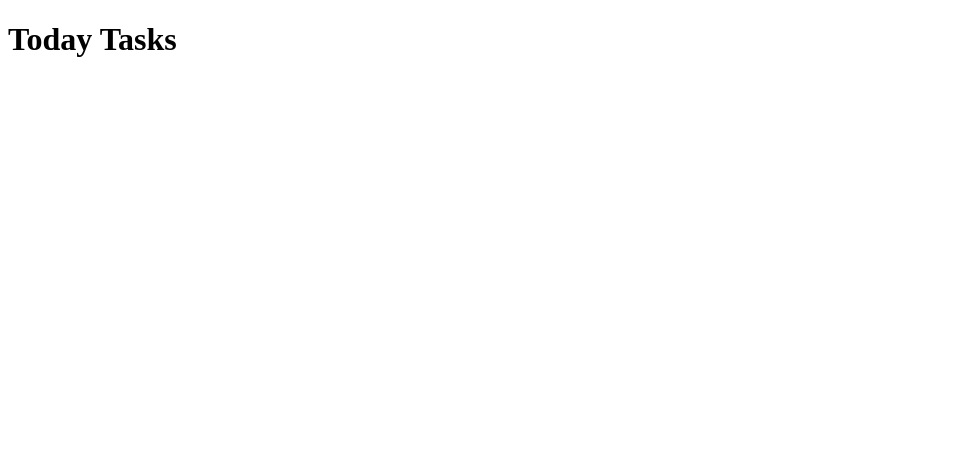
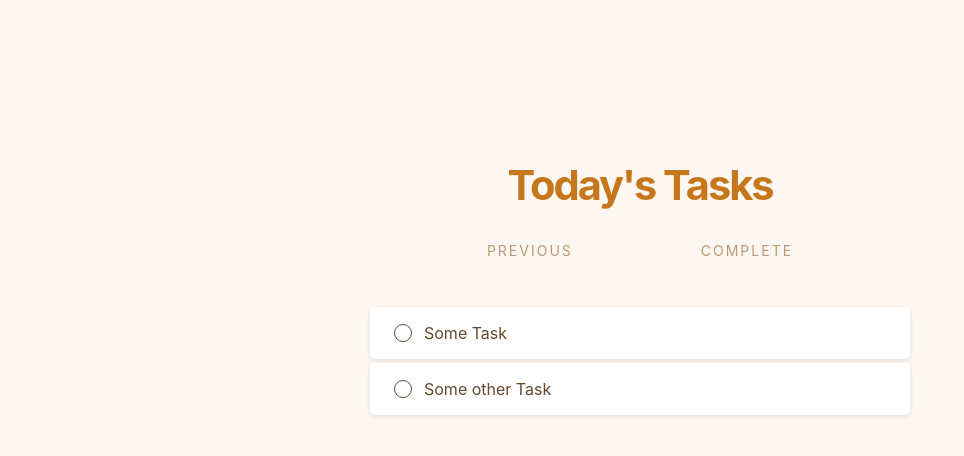
Before and after one commit to abdullahgira/todaytasks, a React (Create React App) app: page / in a window 1280 px wide. Shown: the top 456 px of the page, without its empty margins (0-964 px from the left). Built offline with nearby package versions, Linux system fonts and the light colour scheme.

Commit message:
Add the basic structure of the app & config prettier

```diff
--- a/package.json
+++ b/package.json
@@ -8,7 +8,8 @@
     "@testing-library/user-event": "^7.2.1",
     "react": "^16.13.1",
     "react-dom": "^16.13.1",
-    "react-scripts": "3.4.1"
+    "react-scripts": "3.4.1",
+    "styled-components": "^5.1.1"
   },
   "scripts": {
     "start": "react-scripts start",
--- a/src/components/App.js
+++ b/src/components/App.js
@@ -1,9 +1,23 @@
-import React from 'react';
+import React from "react"
+import Container from "./elements/Container"
+import Title from "./elements/Title"
+import Link from "./elements/Link"
+import Nav from "./elements/Nav"
+import TaskList from "./Tasks/TaskList"
 
 function App() {
-  return (
-    <h1>Today Tasks</h1>
-  );
+    return (
+        <Container>
+            <Title>Today's Tasks</Title>
+            <Nav>
+                <Link href="#">Previous</Link>
+                <Link>Complete</Link>
+            </Nav>
+            <TaskList
+                tasks={[{ name: "Some Task" }, { name: "Some other Task" }]}
+            />
+        </Container>
+    )
 }
 
-export default App;
+export default App
--- /dev/null
+++ b/src/components/Tasks/Task.js
@@ -0,0 +1,167 @@
+import React from "react"
+import styled from "styled-components"
+
+const StyledTask = styled.div`
+    display: flex;
+    align-items: center;
+
+    color: #63492b;
+    background-color: white;
+    border-radius: 5px;
+    box-shadow: 0px 2px 4px rgba(0, 0, 0, 0.1);
+
+    padding: 1rem 1.5rem;
+    margin-bottom: 0.25rem;
+    font-size: 16px;
+
+    .checkbox-label {
+        display: block;
+        position: relative;
+        cursor: pointer;
+        font-size: 14px;
+        line-height: 18px;
+        height: 18px;
+        width: 18px;
+        clear: both;
+        margin-right: 0.75rem;
+
+        input {
+            position: absolute;
+            opacity: 0;
+            cursor: pointer;
+        }
+
+        input:focus + .checkbox-custom {
+            border: 2px solid black;
+        }
+
+        .checkbox-custom {
+            position: absolute;
+            top: 0px;
+            left: 0px;
+            height: 18px;
+            width: 18px;
+            background-color: transparent;
+            border-radius: 5px;
+            transition: all 0.3s ease-out;
+            -webkit-transition: all 0.3s ease-out;
+            -moz-transition: all 0.3s ease-out;
+            -ms-transition: all 0.3s ease-out;
+            -o-transition: all 0.3s ease-out;
+            border: 1px solid #63492b;
+
+            &::after {
+                position: absolute;
+                content: "";
+                left: 8px;
+                top: 8px;
+                height: 0px;
+                width: 0px;
+                border-radius: 5px;
+                border: solid white;
+                border-width: 0 3px 3px 0;
+                -webkit-transform: rotate(0deg) scale(0);
+                -ms-transform: rotate(0deg) scale(0);
+                transform: rotate(0deg) scale(0);
+                opacity: 1;
+                transition: all 0.3s ease-out;
+                -webkit-transition: all 0.3s ease-out;
+                -moz-transition: all 0.3s ease-out;
+                -ms-transition: all 0.3s ease-out;
+                -o-transition: all 0.3s ease-out;
+            }
+
+            &::before {
+                position: absolute;
+                content: "";
+                left: 5px;
+                top: 5px;
+                width: 0px;
+                height: 0px;
+                border-radius: 5px;
+                border: 2px solid #63492b;
+                -webkit-transform: scale(0);
+                -ms-transform: scale(0);
+                transform: scale(0);
+            }
+        }
+
+        input:checked ~ .checkbox-custom {
+            background-color: #63492b;
+            border-radius: 1px;
+            -webkit-transform: rotate(0deg) scale(1);
+            -ms-transform: rotate(0deg) scale(1);
+            transform: rotate(0deg) scale(1);
+            opacity: 1;
+            border: 1px solid #63492b;
+        }
+
+        input:checked ~ .checkbox-custom {
+            &::after {
+                -webkit-transform: rotate(45deg) scale(1);
+                -ms-transform: rotate(45deg) scale(1);
+                transform: rotate(45deg) scale(1);
+                opacity: 1;
+                left: 4.5px;
+                top: 1.5px;
+                width: 6px;
+                height: 10px;
+                border: solid white;
+                border-width: 0 1px 1px 0;
+                background-color: transparent;
+                border-radius: 0;
+            }
+            &::before {
+                left: -1px;
+                top: -1px;
+                width: 18px;
+                height: 18px;
+                border-radius: 1px;
+                -webkit-transform: scale(3);
+                -ms-transform: scale(3);
+                transform: scale(3);
+                opacity: 0;
+                z-index: 999;
+                transition: all 0.3s ease-out;
+                -webkit-transition: all 0.3s ease-out;
+                -moz-transition: all 0.3s ease-out;
+                -ms-transition: all 0.3s ease-out;
+                -o-transition: all 0.3s ease-out;
+            }
+        }
+    }
+
+    .checkbox-label .checkbox-custom.circular {
+        border-radius: 50%;
+    }
+
+    .checkbox-label input:checked ~ .checkbox-custom.circular {
+        border-radius: 50%;
+    }
+    .checkbox-label input:checked ~ .checkbox-custom.circular::after {
+        border-width: 0 1px 1px 0;
+    }
+    .checkbox-label .checkbox-custom.circular::after {
+        border-radius: 50%;
+    }
+
+    .checkbox-label .checkbox-custom.circular::before {
+        border-radius: 50%;
+    }
+
+    .checkbox-label input:checked ~ .checkbox-custom.circular::before {
+        border-radius: 50%;
+    }
+`
+
+export default function Task(props) {
+    return (
+        <StyledTask>
+            <label class="checkbox-label">
+                <input type="checkbox" />
+                <span class="checkbox-custom circular"></span>
+            </label>
+            {props.children}
+        </StyledTask>
+    )
+}
--- /dev/null
+++ b/src/components/Tasks/TaskList.js
@@ -0,0 +1,17 @@
+import React from "react"
+import styled from "styled-components"
+import Task from "./Task"
+
+const StyledTaskList = styled.div`
+    margin-top: 3rem;
+`
+
+export default function TaskList({ tasks }) {
+    return (
+        <StyledTaskList>
+            {tasks.map((task) => (
+                <Task>{task.name}</Task>
+            ))}
+        </StyledTaskList>
+    )
+}
--- /dev/null
+++ b/src/components/elements/Container.js
@@ -0,0 +1,13 @@
+import React from "react"
+import styled from "styled-components"
+
+const StyledContainer = styled.div`
+    width: 90%;
+    max-width: 540px;
+    margin: 0 auto;
+    margin-top: 10rem;
+`
+
+export default function Container(props) {
+    return <StyledContainer {...props} />
+}
--- /dev/null
+++ b/src/components/elements/Link.js
@@ -0,0 +1,19 @@
+import React from "react"
+import styled from "styled-components"
+
+const StyledLink = styled.a`
+    text-decoration: none;
+    color: #ba9973;
+    font-size: 14px;
+    text-transform: uppercase;
+    cursor: pointer;
+
+    &:hover {
+        text-decoration: underline;
+        color: #8a6841;
+    }
+`
+
+export default function Link(props) {
+    return <StyledLink {...props} />
+}
--- /dev/null
+++ b/src/components/elements/Nav.js
@@ -0,0 +1,18 @@
+import React from "react"
+import styled from "styled-components"
+
+const StyledNav = styled.nav`
+    display: flex;
+    justify-content: center;
+    a {
+        letter-spacing: 2px;
+    }
+
+    a + a {
+        margin-left: 8rem;
+    }
+`
+
+export default function Nav(props) {
+    return <StyledNav {...props} />
+}
--- /dev/null
+++ b/src/components/elements/Title.js
@@ -0,0 +1,14 @@
+import React from "react"
+import styled from "styled-components"
+
+const PageTitle = styled.h1`
+    color: #c6771b;
+    text-align: center;
+    font-weight: 700;
+    letter-spacing: -2px;
+    margin-bottom: 2rem;
+`
+
+export default function Title(props) {
+    return <PageTitle {...props} />
+}
--- /dev/null
+++ b/src/general-style.css
@@ -0,0 +1,16 @@
+*,
+*::before,
+*::after {
+    box-sizing: border-box;
+}
+
+body {
+    margin: 0;
+    font-family: -apple-system, BlinkMacSystemFont, "Segoe UI", Roboto, Oxygen,
+        Ubuntu, Cantarell, "Open Sans", "Helvetica Neue", sans-serif;
+    font-size: 1.3rem;
+    background-color: rgb(252, 247, 243);
+}
+
+a {
+}
```
Also changed, not shown: src/components/elements/Row.js (added, +11 -0 lines), src/index.js (+10 -8 lines), public/index.html (indentation only), 2 other files (tests, documents, lock files or other folders).
